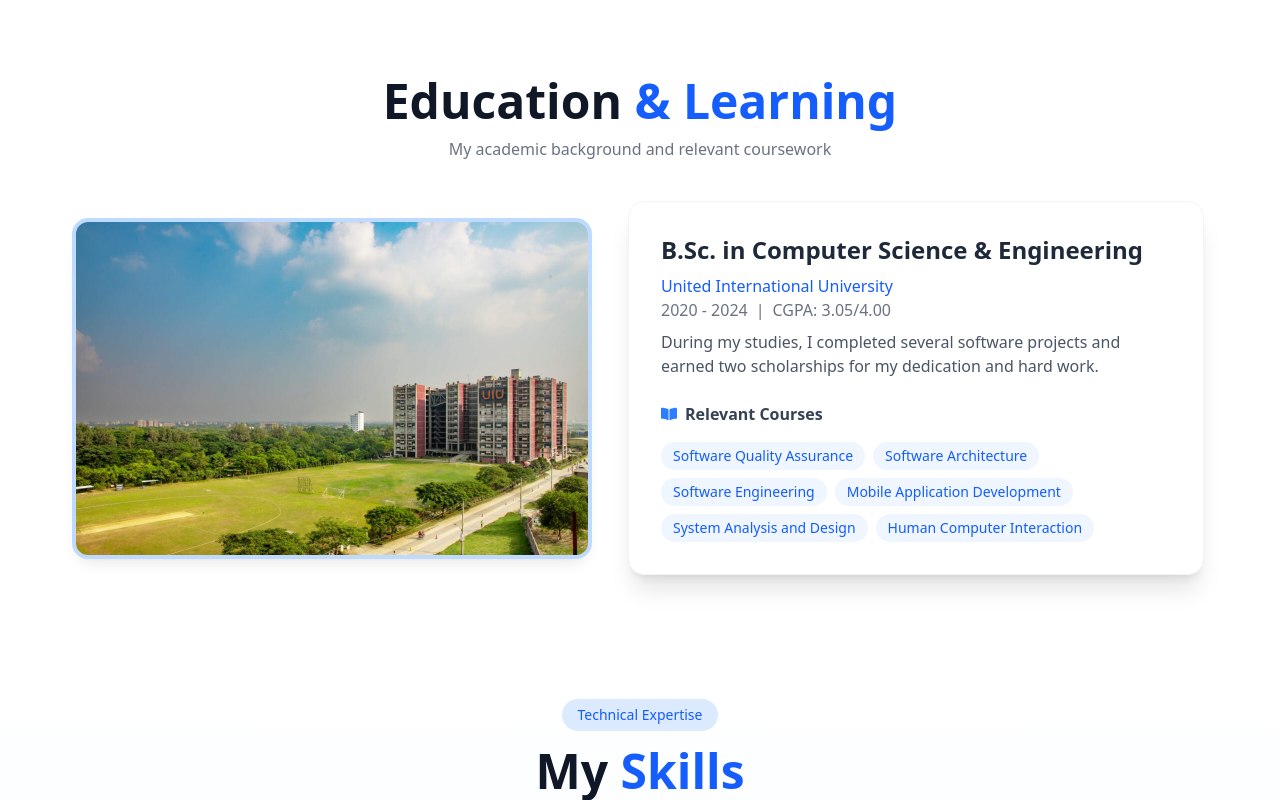
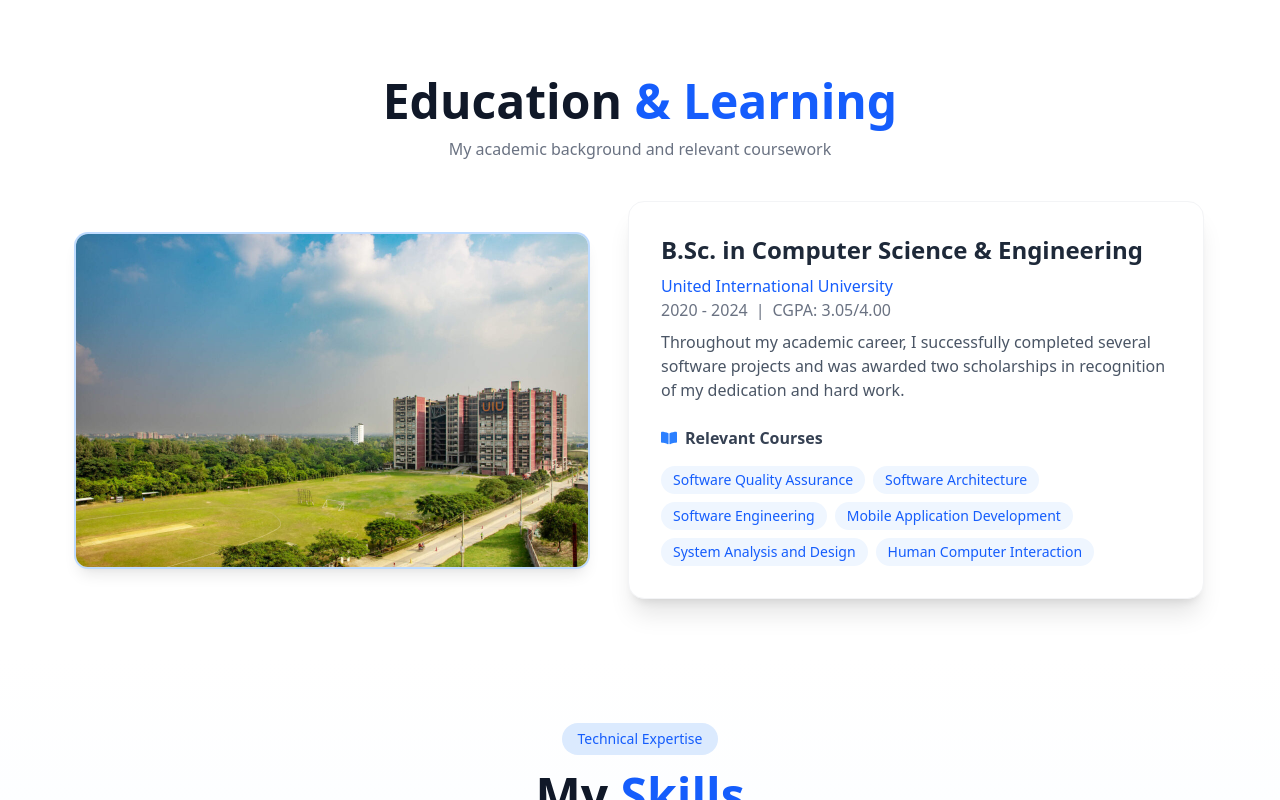
Before and after one commit to dksaddy/msadik, a Next.js app: page / in a window 1280 px wide. Shown: the part 2000-2800 px from the top of the page. Built offline with nearby package versions, Linux system fonts and the light colour scheme.

Commit message:
Header blur sm versity qoute

```diff
--- a/app/components/Education.jsx
+++ b/app/components/Education.jsx
@@ -75,7 +75,7 @@
             <img
               src="./uiu.jpg"
               alt="uiu"
-              className="w-lg rounded-xl shadow-lg ring-4 ring-blue-200 hover:scale-105 transition-transform duration-300"
+              className="w-lg rounded-xl shadow-lg ring-2 ring-blue-200 hover:scale-105 transition-transform duration-300"
             />
           </motion.div>
 
@@ -104,7 +104,7 @@
             </div>
 
             <p className="text-gray-600 mt-2 mb-6">
-              During my studies, I completed several software projects and earned two scholarships for my dedication and hard work.
+            Throughout my academic career, I successfully completed several software projects and was awarded two scholarships in recognition of my dedication and hard work.
             </p>
 
 
--- a/app/components/Header.jsx
+++ b/app/components/Header.jsx
@@ -42,7 +42,7 @@
     <nav
       className={`fixed top-0 w-full z-50 transition-all duration-300 ${
         scrolled
-          ? "bg-white/80 backdrop-blur-xl shadow-sm border-b border-gray-100"
+          ? "bg-white/80 backdrop-blur-sm shadow-sm border-b border-gray-100"
           : "bg-white shadow-sm"
       }`}
     >
```
